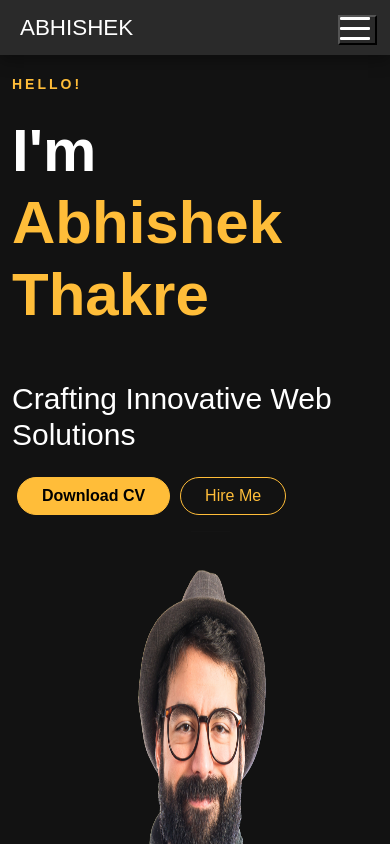
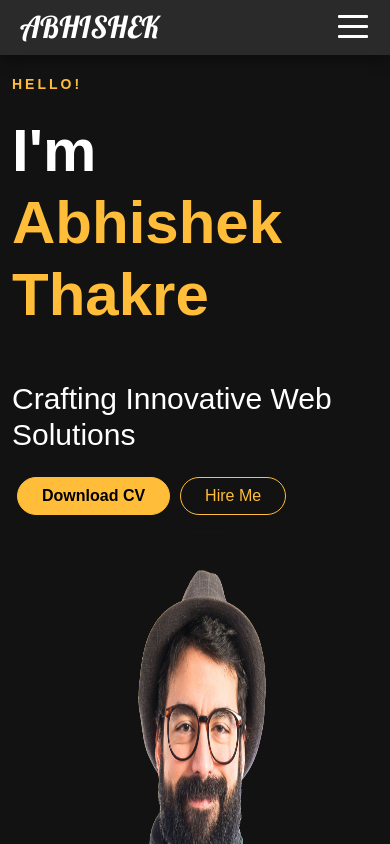
Before and after one commit to Abhishekthakre2001/Abhishek-portfolio, a React (Create React App) app: page / in a window 390 px wide. Shown: the top 844 px of the page. Built offline with nearby package versions, Linux system fonts and the light colour scheme.

Commit message:
navbar style added

```diff
--- a/src/Components/Navbar.jsx
+++ b/src/Components/Navbar.jsx
@@ -98,9 +98,9 @@ const Navigation = () => {
         </div>
         <nav>
           <div className="nav-mobile">
-            <button id="navbar-toggle" onClick={toggleMobileMenu} className={isMobileMenuOpen ? 'active' : ''}>
+            <a id="navbar-toggle" onClick={toggleMobileMenu} className={isMobileMenuOpen ? 'active' : ''}>
               <span></span>
-            </button>
+            </a>
           </div>
           <ul className={`nav-list ${isMobileMenuOpen ? 'open' : ''}`}>
             <li><NavLink  className='menu'  exact to="/" activeClassName="active">Home</NavLink></li>
--- a/src/Style/Navbar.css
+++ b/src/Style/Navbar.css
@@ -1,4 +1,5 @@
 @import url('https://fonts.googleapis.com/css?family=Roboto');
+@import url('https://fonts.googleapis.com/css2?family=Lobster&display=swap');
 
 body {
     font-family: "Poppins", Arial, sans-serif;
@@ -29,6 +30,10 @@ body {
 .brand a, .brand a:visited {
   color: #ffffff;
   text-decoration: none;
+  font-family: "Lobster", sans-serif;
+  font-weight: 400;
+  font-style: normal;
+  font-size: 30px;
 }
 
 .nav-container {
@@ -134,6 +139,7 @@ nav ul li ul li a {
 
   .nav-list.open {
     display: block;
+    text-align: center;
   }
 
   nav ul li {
```
